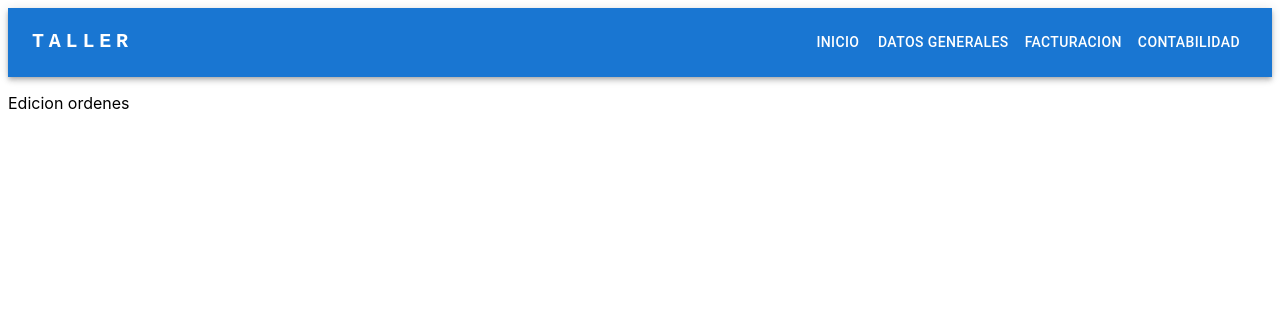
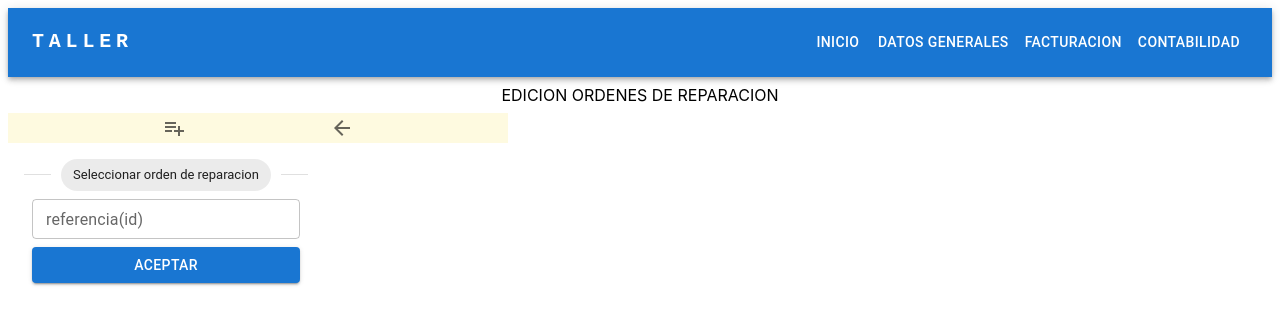
Before and after one commit to jcaido/mi_taller, a React (Create React App) app: page /taller/edicion-ordenes in a window 1280 px wide. Shown: the top 324 px of the page. Built offline with nearby package versions, Linux system fonts and the light colour scheme.

Commit message:
Edicion Ordenes de Reparacion

```diff
--- a/src/components/autorizacion-ordenes-reparacion/AutorizacionOrdenes.jsx
+++ b/src/components/autorizacion-ordenes-reparacion/AutorizacionOrdenes.jsx
@@ -42,7 +42,6 @@ function AutorizacionOrdenes() {
             buscar={buscarOrdenReparacionFormDispatch}
             buscarParaEditar={buscarOrdenReparacionParaEditarDispatch}
             buscarParaEliminar={buscarOrdenReparacionParaEliminarDispatch}
-                        // eliminar = { eliminarOrdenReparacionFormDispatch }
             imprimir={imprimirOrdenReparacionFormDispatch}
           />
         </Box>
--- /dev/null
+++ b/src/components/edicion-ordenes-reparacion/EdicionOrdenes.jsx
@@ -0,0 +1,49 @@
+import React, { useContext } from 'react';
+import { Box, Grid } from '@mui/material';
+import NavigationButtonEdiOrdenes from './NavigationButtonEdiOrdenes';
+import BuscarOrdenReparacionPorIdForm from '../autorizacion-ordenes-reparacion/forms/BuscarOrdenReparacionPorIdForm';
+import { EdicionOrdenesContext } from '../../pages/TallerEdicionOrdenes';
+
+function EdicionOrdenes() {
+  const {
+    state,
+    ObtenerOrdenReparacionPorIdParaCompletar,
+    cerrarFormsPiezasMO,
+  } = useContext(EdicionOrdenesContext);
+
+  return (
+    <Grid container>
+      <Grid item md={12}>
+        <Box mt={1}>
+          <NavigationButtonEdiOrdenes />
+        </Box>
+      </Grid>
+      <Grid item md={3}>
+        <Box>
+          <BuscarOrdenReparacionPorIdForm
+            label="Seleccionar orden de reparacion"
+            obtener={ObtenerOrdenReparacionPorIdParaCompletar}
+            cerrar={cerrarFormsPiezasMO}
+          />
+        </Box>
+      </Grid>
+      <Grid item md={3}>
+        <Box>
+          { state.formPiezas ? <p>cargar piezas</p> : null }
+        </Box>
+      </Grid>
+      <Grid item md={3}>
+        <Box>
+          { state.formManoDeObra ? <p>cargar mano de obra</p> : null }
+        </Box>
+      </Grid>
+      <Grid item md={3}>
+        <Box>
+          { state.formCierreOrden ? <p>cerrar orden de reparacion</p> : null }
+        </Box>
+      </Grid>
+    </Grid>
+  );
+}
+
+export default EdicionOrdenes;
--- /dev/null
+++ b/src/components/edicion-ordenes-reparacion/NavigationButtonEdiOrdenes.jsx
@@ -0,0 +1,40 @@
+import React, { useState } from 'react';
+import { useNavigate } from 'react-router-dom';
+import BottomNavigation from '@mui/material/BottomNavigation';
+import Tooltip from '@mui/material/Tooltip';
+import BottomNavigationAction from '@mui/material/BottomNavigationAction';
+import PlaylistAddIcon from '@mui/icons-material/PlaylistAdd';
+import ArrowBackIcon from '@mui/icons-material/ArrowBack';
+
+function NavigationButtonEdiOrdenes() {
+  const [value, setValue] = useState('modificarPiezas');
+
+  const handleChange = (event, newValue) => {
+    setValue(newValue);
+  };
+
+  const navigate = useNavigate();
+
+  return (
+    <BottomNavigation sx={{ width: 500, height: 30, backgroundColor: '#fefae0' }} value={value} onChange={handleChange}>
+      <Tooltip title="modificar piezas">
+        <BottomNavigationAction
+          label="modificarPiezas"
+          value="modificarPiezas"
+          icon={<PlaylistAddIcon />}
+          // onClick={}
+        />
+      </Tooltip>
+      <Tooltip title="volver a opciones-reparacion taller">
+        <BottomNavigationAction
+          label="VolverOpciones"
+          value="volverOpciones"
+          icon={<ArrowBackIcon />}
+          onClick={() => navigate('/taller/opciones')}
+        />
+      </Tooltip>
+    </BottomNavigation>
+  );
+}
+
+export default NavigationButtonEdiOrdenes;
--- a/src/pages/TallerEdicionOrdenes.jsx
+++ b/src/pages/TallerEdicionOrdenes.jsx
@@ -1,10 +1,127 @@
-import React from 'react';
+import React, {
+  useState,
+  createContext,
+  useReducer,
+  useMemo,
+} from 'react';
+import { Box, Grid } from '@mui/material';
+import Typography from '@mui/material/Typography';
+import EdicionOrdenes from '../components/edicion-ordenes-reparacion/EdicionOrdenes';
+import { obtenerOrdenReparacionPorId } from '../services/axiosService';
+import ModalErrores from '../utils/ModalErrores';
+
+export const EdicionOrdenesContext = createContext();
 
 function TallerEdicionOrdenes() {
+  const [openError, setOpenError] = useState(false);
+  const [message, setMensaje] = useState('');
+  const handleOpenError = (messag) => {
+    setOpenError(true);
+    setMensaje(messag);
+  };
+
+  const handleCloseError = () => setOpenError(false);
+
+  const edicionOrdenesReparacionInicial = {
+    formPiezas: false,
+    formManoDeObra: false,
+    formCierreOrden: false,
+    ordenReparacionPorId: [],
+  };
+
+  const edicionOrdenesReducer = (state, action) => {
+    switch (action.type) {
+      case 'edicionOrdenReparacion':
+        return {
+          ...state,
+          formPiezas: action.payload.formPiezas,
+          formManoDeObra: action.payload.formManoDeObra,
+          formCierreOrden: action.payload.formCierreOrden,
+        };
+      case 'actualizar_lista_ordenes_reparacion_por_id':
+        return {
+          ...state,
+          ordenReparacionPorId: action.payload,
+        };
+      case 'cerrar_formularios_piezas':
+        return {
+          ...state,
+          formPiezas: action.payload,
+        };
+      case 'cerrar_formularios_mano_de_obra':
+        return {
+          ...state,
+          formManoDeObra: action.payload,
+        };
+      case 'cerrar_formularios_cierre_orden':
+        return {
+          ...state,
+          formCierreOrden: action.payload,
+        };
+      default:
+        return state;
+    }
+  };
+
+  const [state, dispatch] = useReducer(edicionOrdenesReducer, edicionOrdenesReparacionInicial);
+
+  function seleccionarOrdenReparacionFormDispatch() {
+    dispatch({
+      type: 'edicionOrdenReparacion',
+      payload: {
+        formPiezas: true,
+        formManoDeObra: true,
+        formCierreOrden: true,
+      },
+    });
+  }
+
+  const ObtenerOrdenReparacionPorIdParaCompletar = (id) => {
+    obtenerOrdenReparacionPorId(id)
+      .then((response) => {
+        dispatch({ type: 'actualizar_lista_ordenes_reparacion_por_id', payload: response.data });
+      })
+      .then(() => {
+        seleccionarOrdenReparacionFormDispatch();
+      })
+      .catch((error) => error.response.status === 404
+      && handleOpenError(error.response.data.mensaje));
+  };
+
+  const cerrarFormsPiezasMO = () => {
+    dispatch({ type: 'cerrar_formularios_piezas', payload: false });
+    dispatch({ type: 'cerrar_formularios_mano_de_obra', payload: false });
+    dispatch({ type: 'cerrar_formularios_cierre_orden', payload: false });
+  };
+
+  const EdicionOrdenesProviderValue = useMemo(
+    () => ({
+      state,
+      ObtenerOrdenReparacionPorIdParaCompletar,
+      cerrarFormsPiezasMO,
+    }
+    ),
+    [
+      state,
+      ObtenerOrdenReparacionPorIdParaCompletar,
+      cerrarFormsPiezasMO,
+    ],
+  );
+
   return (
-    <div>
-      <p>Edicion ordenes</p>
-    </div>
+    <EdicionOrdenesContext.Provider value={EdicionOrdenesProviderValue}>
+      <Grid container>
+        <Grid item xs={12}>
+          <Box sx={{ textAlign: 'center', mt: 1 }}>
+            <Typography variant="h7" gutterBottom>EDICION ORDENES DE REPARACION</Typography>
+          </Box>
+          <Box>
+            <EdicionOrdenes />
+          </Box>
+        </Grid>
+        <ModalErrores openError={openError} message={message} handleCloseError={handleCloseError} />
+      </Grid>
+    </EdicionOrdenesContext.Provider>
   );
 }
 
```
